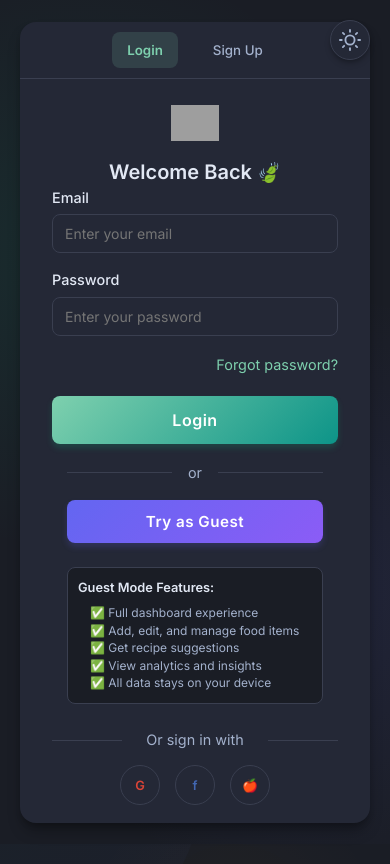
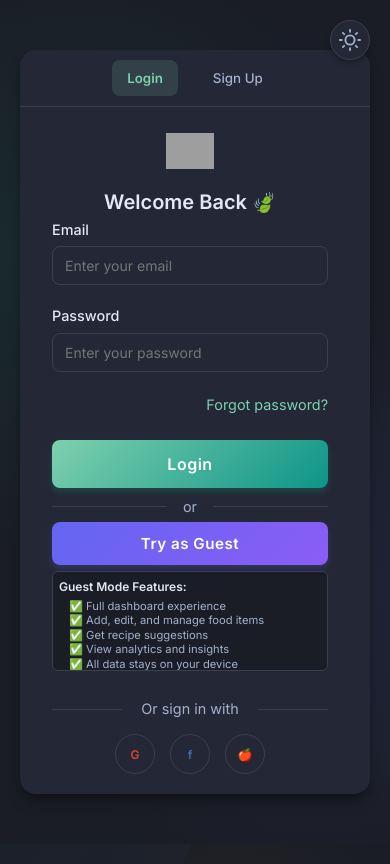
Before and after one commit to thatlameguy/WasteNot, a React (Vite) app in the folder frontend/dashboard/: page / in a window 390 px wide. Shown: the top 864 px of the page. Built offline with nearby package versions, Linux system fonts and the light colour scheme; grey boxes are pictures that could not be loaded.

Commit message:
fix: login form styling

```diff
--- a/frontend/dashboard/src/App.css
+++ b/frontend/dashboard/src/App.css
@@ -2830,6 +2830,41 @@ input:checked+.slider:before {
   max-height: calc(90vh - 60px);
   overflow-y: auto;
   box-sizing: border-box;
+  scrollbar-width: thin;
+  scrollbar-color: rgba(0, 0, 0, 0.2) transparent;
+}
+
+/* Modern scrollbar for auth-form */
+.auth-form::-webkit-scrollbar {
+  width: 6px;
+}
+
+.auth-form::-webkit-scrollbar-track {
+  background: transparent;
+  border-radius: 3px;
+}
+
+.auth-form::-webkit-scrollbar-thumb {
+  background: rgba(0, 0, 0, 0.2);
+  border-radius: 3px;
+  transition: background 0.2s ease;
+}
+
+.auth-form::-webkit-scrollbar-thumb:hover {
+  background: rgba(0, 0, 0, 0.4);
+}
+
+/* Dark theme scrollbar for auth-form */
+.dark-theme .auth-form {
+  scrollbar-color: rgba(255, 255, 255, 0.2) transparent;
+}
+
+.dark-theme .auth-form::-webkit-scrollbar-thumb {
+  background: rgba(255, 255, 255, 0.2);
+}
+
+.dark-theme .auth-form::-webkit-scrollbar-thumb:hover {
+  background: rgba(255, 255, 255, 0.4);
 }
 
 .login-content {
--- a/frontend/dashboard/src/components/Login.jsx
+++ b/frontend/dashboard/src/components/Login.jsx
@@ -103,7 +103,7 @@ const Login = ({ onToggleForm, onForgotPassword }) => {
 
       {error && <div className="auth-error">{error}</div>}
 
-      <form onSubmit={handleSubmit}>
+      <form className="login-form" onSubmit={handleSubmit}>
         <div className="form-group">
           <label htmlFor="email">Email</label>
           <input
--- a/frontend/dashboard/src/styles/login-form.css
+++ b/frontend/dashboard/src/styles/login-form.css
@@ -8,16 +8,92 @@
   align-items: center;
   max-height: 100%;
   overflow-y: auto;
-  padding: 0 16px;
+  padding: 0 16px 4px 16px;
   box-sizing: border-box;
+  gap: 4px;
+}
+
+/* Modern Scrollbar Styles */
+.login-content::-webkit-scrollbar {
+  width: 6px;
+}
+
+.login-content::-webkit-scrollbar-track {
+  background: transparent;
+  border-radius: 3px;
+}
+
+.login-content::-webkit-scrollbar-thumb {
+  background: rgba(0, 0, 0, 0.2);
+  border-radius: 3px;
+  transition: background 0.2s ease;
+}
+
+.login-content::-webkit-scrollbar-thumb:hover {
+  background: rgba(0, 0, 0, 0.4);
+}
+
+/* Dark theme scrollbar */
+.dark-theme .login-content::-webkit-scrollbar-thumb {
+  background: rgba(255, 255, 255, 0.2);
+}
+
+.dark-theme .login-content::-webkit-scrollbar-thumb:hover {
+  background: rgba(255, 255, 255, 0.4);
+}
+
+/* Firefox scrollbar support */
+.login-content {
+  scrollbar-width: thin;
+  scrollbar-color: rgba(0, 0, 0, 0.2) transparent;
+}
+
+.dark-theme .login-content {
+  scrollbar-color: rgba(255, 255, 255, 0.2) transparent;
+}
+
+/* Form wrapper for better organization */
+.login-form {
+  width: 100%;
+  display: flex;
+  flex-direction: column;
+  gap: 4px;
+}
+
+.form-group {
+  margin: 0;
+  width: 100%;
+}
+
+.form-group label {
+  display: block;
+  margin-bottom: 3px;
+  font-weight: 500;
+  color: var(--text-color);
+  font-size: 0.9rem;
+}
+
+.form-group input {
+  width: 100%;
+  padding: 10px 12px;
+  border: 1px solid var(--border-color);
+  border-radius: 8px;
+  font-size: 0.95rem;
+  transition: border-color 0.2s ease, box-shadow 0.2s ease;
+  box-sizing: border-box;
+}
+
+.form-group input:focus {
+  outline: none;
+  border-color: var(--primary-color);
+  box-shadow: 0 0 0 2px rgba(16, 185, 129, 0.1);
 }
 
 .logo-container {
   display: flex;
   justify-content: center;
   align-items: center;
-  margin:0;
-  margin-bottom: 0;
+  margin: 0;
   width: 100%;
   flex-shrink: 0;
 }
@@ -33,7 +109,7 @@
   font-size: 1.5rem;
   font-weight: 600;
   color: var(--text-color);
-  margin-bottom: 0;
+  margin: 0;
   text-align: center;
   flex-shrink: 0;
 }
@@ -44,7 +120,7 @@
 
 .forgot-password {
   text-align: right;
-  margin-bottom: 16px;
+  margin: 0;
   width: 100%;
   flex-shrink: 0;
 }
@@ -61,22 +137,6 @@
   text-decoration: underline;
 }
 
-/* Responsive adjustments */
-@media (max-width: 768px) {
-  .auth-logo {
-    width: 36px;
-    height: 36px;
-  }
-
-  .welcome-text {
-    font-size: 1.3rem;
-    margin-bottom: 20px;
-  }
-
-  .login-content {
-    padding: 0 12px;
-  }
-}
 
 .auth-success {
   background-color: #4caf50;
@@ -125,15 +185,16 @@
 
 /* Guest Login Section */
 .guest-login-section {
-  width: 328px;
-  margin: 0 0;
+  width: 100%;
+  max-width: 328px;
+  margin: 0;
   text-align: center;
   flex-shrink: 0;
 }
 
 .divider {
   position: relative;
-  margin: 16px 0;
+  margin: 4px 0;
   text-align: center;
 }
 
@@ -161,14 +222,14 @@
   color: white;
   border: none;
   border-radius: 8px;
-  padding: 12px 20px;
+  padding: 14px 20px;
   cursor: pointer;
   font-weight: 600;
-  font-size: 0.95rem;
+  font-size: 1rem;
   letter-spacing: 0.5px;
   transition: all 0.3s ease;
   width: 100%;
-  margin-bottom: 12px;
+  margin-bottom: 2px;
   box-shadow: 0 4px 6px rgba(99, 102, 241, 0.2);
   position: relative;
   overflow: hidden;
@@ -211,37 +272,108 @@
 .guest-features {
   background: var(--background-color);
   border: 1px solid var(--border-color);
-  border-radius: 8px;
-  padding: 12px;
-  margin-top: 12px;
+  border-radius: 6px;
+  padding: 8px;
+  margin-top: 4px;
   text-align: left;
-  max-height: 200px;
+  max-height: 120px;
   overflow-y: auto;
+  scrollbar-width: thin;
+  scrollbar-color: rgba(0, 0, 0, 0.2) transparent;
+}
+
+/* Modern scrollbar for guest features */
+.guest-features::-webkit-scrollbar {
+  width: 5px;
+}
+
+.guest-features::-webkit-scrollbar-track {
+  background: transparent;
+  border-radius: 3px;
+}
+
+.guest-features::-webkit-scrollbar-thumb {
+  background: rgba(0, 0, 0, 0.15);
+  border-radius: 3px;
+  transition: background 0.2s ease;
+}
+
+.guest-features::-webkit-scrollbar-thumb:hover {
+  background: rgba(0, 0, 0, 0.3);
+}
+
+/* Dark theme scrollbar for guest features */
+.dark-theme .guest-features {
+  scrollbar-color: rgba(255, 255, 255, 0.2) transparent;
+}
+
+.dark-theme .guest-features::-webkit-scrollbar-thumb {
+  background: rgba(255, 255, 255, 0.15);
+}
+
+.dark-theme .guest-features::-webkit-scrollbar-thumb:hover {
+  background: rgba(255, 255, 255, 0.3);
+}
+
+/* Additional scrollbar support for mobile and touch devices */
+@supports not (-webkit-overflow-scrolling: touch) {
+  .login-content, .guest-features {
+    scrollbar-width: thin;
+    scrollbar-gutter: stable;
+  }
+}
+
+/* Touch device scrollbar improvements */
+@media (hover: none) and (pointer: coarse) {
+  .login-content::-webkit-scrollbar {
+    width: 8px;
+  }
+
+  .guest-features::-webkit-scrollbar {
+    width: 6px;
+  }
+
+  .login-content::-webkit-scrollbar-thumb,
+  .guest-features::-webkit-scrollbar-thumb {
+    background: rgba(0, 0, 0, 0.3);
+    border-radius: 4px;
+  }
+
+  .dark-theme .login-content::-webkit-scrollbar-thumb,
+  .dark-theme .guest-features::-webkit-scrollbar-thumb {
+    background: rgba(255, 255, 255, 0.3);
+  }
+}
+
+/* Smooth scrolling for better UX */
+.login-content, .guest-features {
+  scroll-behavior: smooth;
+  -webkit-overflow-scrolling: touch;
 }
 
 .guest-features h4 {
-  margin: 0 0 8px 0;
+  margin: 0 0 4px 0;
   color: var(--text-color);
-  font-size: 0.85rem;
+  font-size: 0.8rem;
   font-weight: 600;
 }
 
 .guest-features ul {
   margin: 0;
-  padding-left: 12px;
+  padding-left: 10px;
   list-style: none;
 }
 
 .guest-features li {
-  margin: 2px 0;
-  font-size: 0.8rem;
+  margin: 1px 0;
+  font-size: 0.75rem;
   color: var(--text-secondary);
-  line-height: 1.3;
+  line-height: 1.2;
 }
 
 /* Social Login Section */
 .social-login {
-  margin-top: 16px;
+  margin: 0;
   text-align: center;
   flex-shrink: 0;
 }
@@ -345,30 +477,50 @@
 
 /* Mobile responsive adjustments */
 @media (max-width: 768px) {
+  .login-content {
+    padding: 0 12px 4px 12px;
+    gap: 2px;
+  }
+
   .guest-login-section {
-    width: 256px;
+    width: 100%;
+    max-width: 280px;
   }
 
   .guest-features {
-    padding: 10px;
-    max-height: 150px;
+    padding: 6px;
+    max-height: 100px;
   }
 
   .guest-features h4 {
-    font-size: 0.8rem;
+    font-size: 0.75rem;
   }
 
   .guest-features li {
+    font-size: 0.7rem;
+  }
+
+  .guest-login-button {
+    padding: 12px 16px;
+    font-size: 0.95rem;
+  }
+
+  .social-icons {
+    gap: 8px;
+  }
+
+  .social-icon {
+    width: 32px;
+    height: 32px;
     font-size: 0.75rem;
   }
 
-  .social-icons {
-    gap: 10px;
+  .welcome-text {
+    font-size: 1.2rem;
   }
 
-  .social-icon {
-    width: 36px;
-    height: 36px;
-    font-size: 0.8rem;
+  .auth-logo {
+    width: 32px;
+    height: 32px;
   }
 }
```
